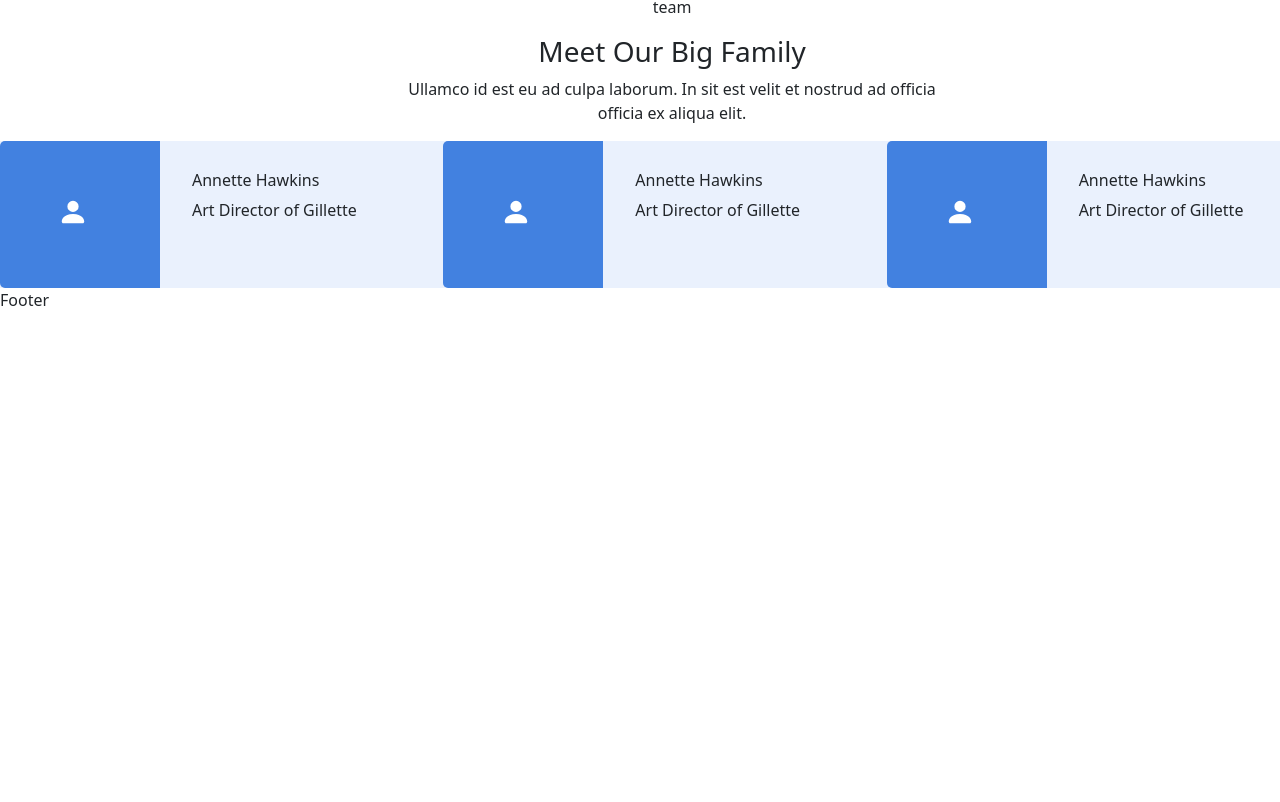
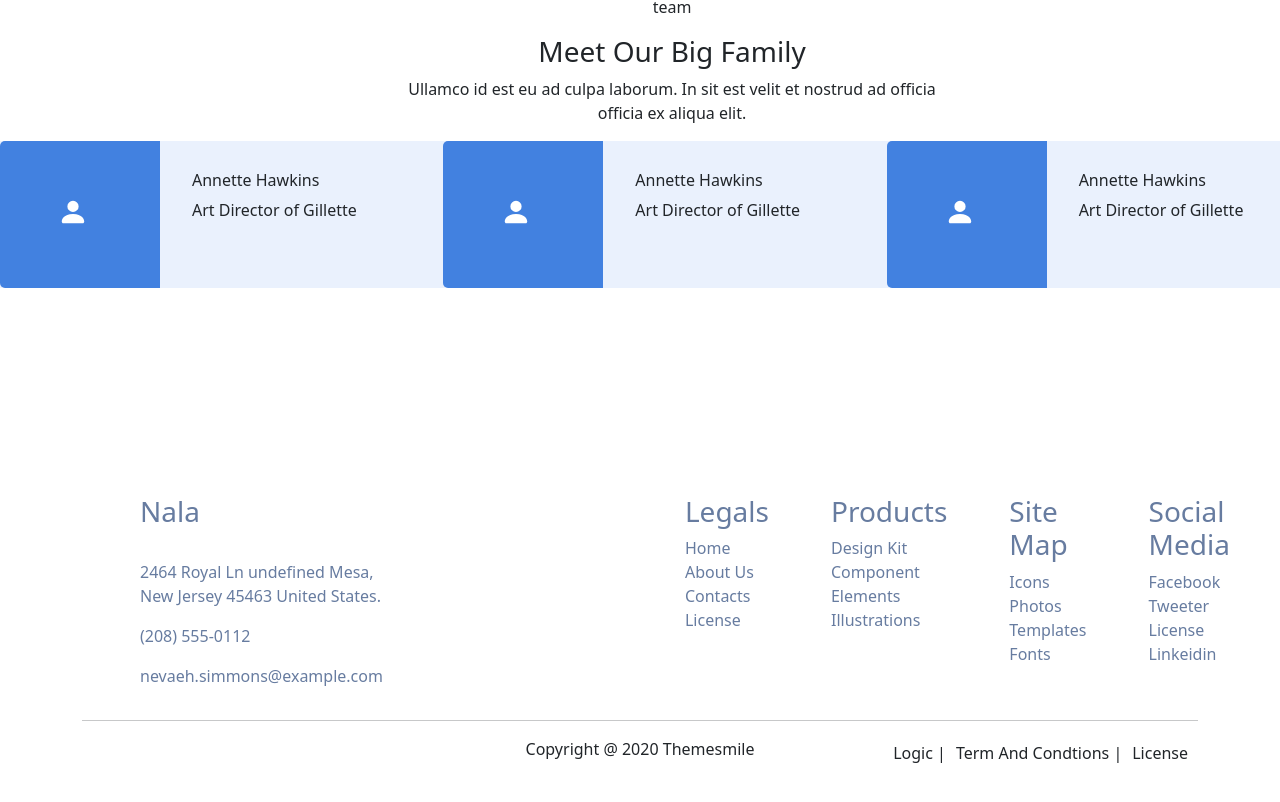
Before and after one commit to Hakan-Baglan/react-case, a React (Create React App) app: page / in a window 1280 px wide. Shown: the part 3263-4065 px from the top of the page. Before the commit the page ends 3575 px from the top, so only its background shows below. Built offline with nearby package versions, Linux system fonts and the light colour scheme.

Commit message:
footor kısmı yapıldı

```diff
--- a/src/components/Footer.js
+++ b/src/components/Footer.js
@@ -1,11 +1,120 @@
-import React, { Component } from 'react'
+import React, { Component } from "react";
+import "./footer.css";
 
 export default class Footer extends Component {
-    render() {
-        return (
-            <div>
-                Footer
-            </div>
-        )
-    }
+  render() {
+    return (
+      <div className="footer">
+        <div className="container">
+          <div className="row">
+
+            <footer>
+              <div className="fotrlink d-flex">
+                <div className="address">
+                  <h3>Nala</h3> <br />
+                  <p>
+                    {" "}
+                    2464 Royal Ln undefined Mesa,
+                    <br /> New Jersey 45463 United States.
+                  </p>
+                  <p>(208) 555-0112</p>
+                  <p>nevaeh.simmons@example.com</p>
+                </div>
+                <div className="linkler d-flex">
+
+                <div className="hizlilink">
+                <ul>
+                  <h3>Legals</h3>
+                  <li>
+                    <a>Home</a>
+                  </li>
+                  <li>
+                    <a>About Us</a>
+                  </li>
+                  <li>
+                    <a>Contacts</a>
+                  </li>
+                  <li>
+                    <a>License</a>
+                  </li>
+                </ul>
+                </div>
+
+                <div className="hizlilink">
+                <ul>
+                  <h3>Products</h3>
+                  <li>
+                    <a>Design Kit</a>
+                  </li>
+                  <li>
+                    <a>Component</a>
+                  </li>
+                  <li>
+                    <a>Elements</a>
+                  </li>
+                  <li>
+                    <a>Illustrations</a>
+                  </li>
+                </ul>
+                </div>
+
+                <div className="hizlilink">
+                <ul>
+                  <h3>Site Map</h3>
+                  <li>
+                    <a>Icons</a>
+                  </li>
+                  <li>
+                    <a>Photos</a>
+                  </li>
+                  <li>
+                    <a>Templates</a>
+                  </li>
+                  <li>
+                    <a>Fonts</a>
+                  </li>
+                </ul>
+                </div>
+
+                <div className="hizlilink">
+                <ul>
+                  <h3>Social Media</h3>
+
+                  <li>
+                    <a>Facebook</a>
+                  </li>
+                  <li>
+                    <a>Tweeter</a>
+                  </li>
+                  <li>
+                    <a>License</a>
+                  </li>
+                  <li>
+                    <a>Linkeidin</a>
+                  </li>
+                </ul>
+                </div>
+
+              </div>
+                </div>
+              <hr/>
+              <div>
+
+              </div>
+              <div className="iconlar"></div>
+
+              <p className="text-center m-0">Copyright @ 2020 Themesmile</p>
+
+             <ul className="d-flex justify-content-end hr-bottom-link">
+                  <li><a>Logic</a>  | </li>
+                  <li><a>Term And Condtions </a>  | </li>
+                  <li><a>License</a></li>
+              </ul>
+
+            </footer>
+          </div>
+        </div>
+      </div>
+    );
+  }
 }
--- /dev/null
+++ b/src/components/footer.css
@@ -0,0 +1,42 @@
+.address {
+    color:#677ca0;
+    font-family: inherit;
+    margin-left :58px;
+}
+.linkler{
+    margin-left: 270px;
+}
+.fotrlink{
+    margin-top: 87px;
+}
+.hizlilink ul{
+    list-style: none;
+    margin-right: 30px; color:#677ca0;
+    font-family: inherit;
+
+}
+.hizlilink ul li{
+
+    cursor: pointer;
+
+}
+.hizlilink ul a{
+
+    text-decoration: none;
+}
+
+.hr-bottom-link{
+    list-style: none;
+    margin-top: -20px;
+
+}
+.hr-bottom-link li{
+    text-decoration: none;
+    margin-right: 10px;
+    cursor: pointer;
+
+}
+.hr-bottom-link li:hover{
+   color:blue;
+
+}
```
